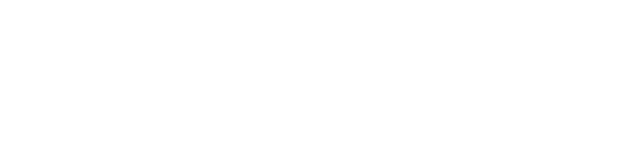
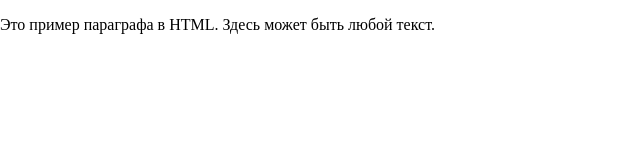
Before and after one commit to mvavilin/rsschool-cv, a plain HTML site: page index.html in a window 1280 px wide. Shown: the whole page, without its empty margins (0-640 px from the left). Drawn offline with Linux system fonts and the light colour scheme.

Commit message:
refactor: change the structure index.html

```diff
--- a/index.html
+++ b/index.html
@@ -7,6 +7,6 @@
     <title>Document</title>
 </head>
 <body>
-
+    <p>Это пример параграфа в HTML. Здесь может быть любой текст.</p>
 </body>
 </html>
```
